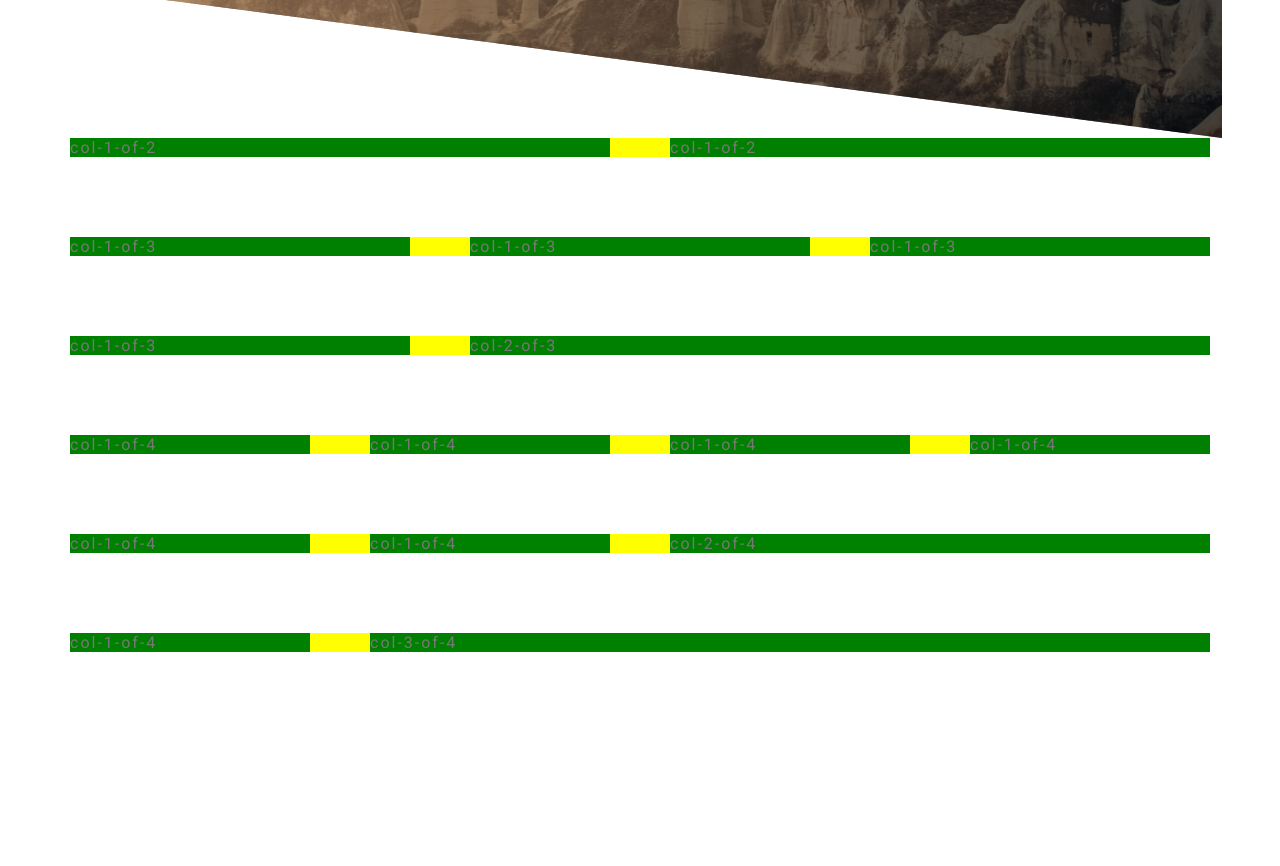
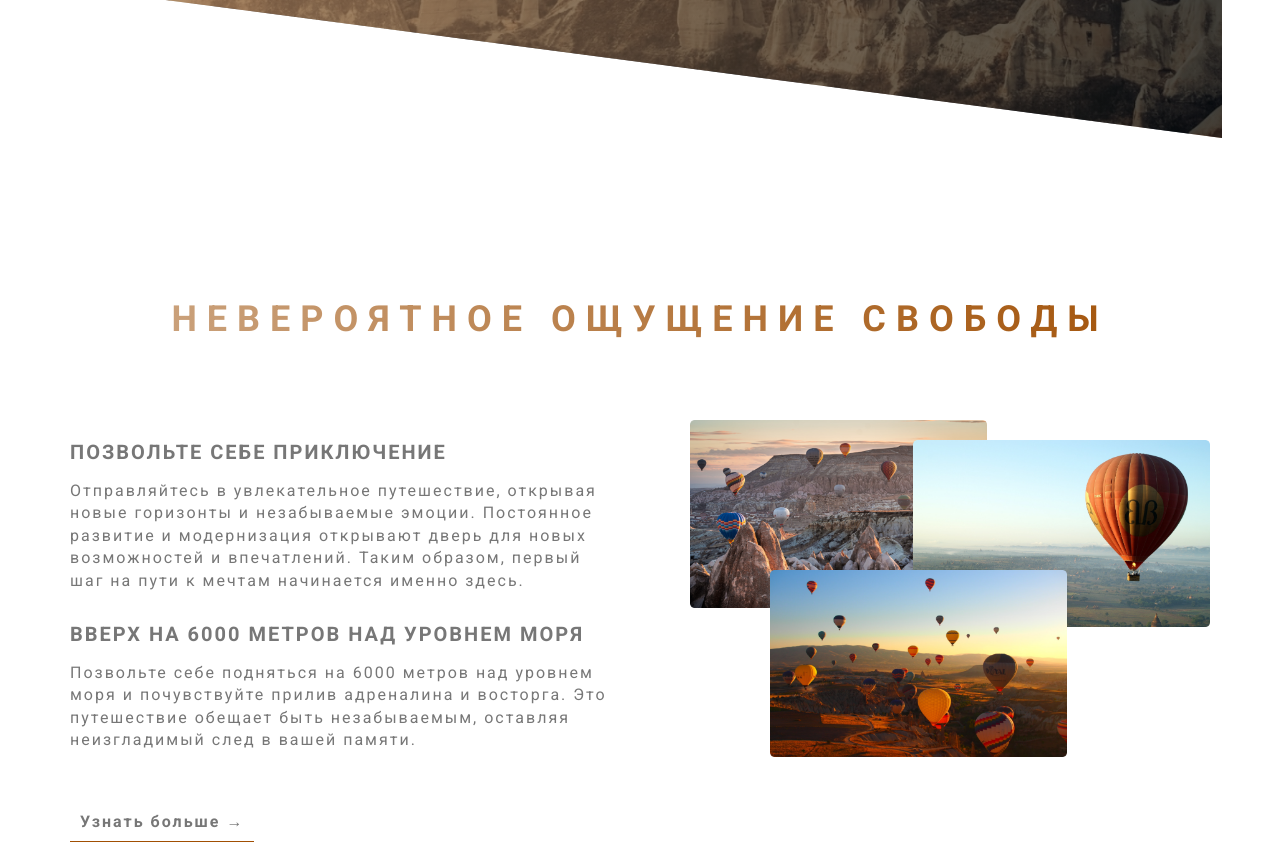
Before and after one commit to romche2h/ballons, a website: page index.html in a window 1280 px wide. Shown: the part 680-1546 px from the top of the page. Before the commit the page ends 1390 px from the top, so only its background shows below. Drawn offline with Linux system fonts and the light colour scheme.

Commit message:
finish second section

```diff
--- a/SASS/abstracts/_variable.sass
+++ b/SASS/abstracts/_variable.sass
@@ -2,11 +2,16 @@
 $color-gray: #777777
 //основные цвета сайта
 $color-brown-lite: #BA8554
-$color-brown-darck: #A14F03
+$color-brown-dark: #A14F03
 //черный и белый цвет сайта
 $color-white: #ffffff
 $color-black: #000000
 
+$shadow-h2:0rem .4rem .4rem rgba($color-black, .25)
+
 $margin-vertical-big: 8rem
 $grid-width: 114rem
 $gutter-horizontal: 6rem
+
+//Типографика
+$font-size-paragraph:1.6rem
--- a/SASS/base/_typography.sass
+++ b/SASS/base/_typography.sass
@@ -2,7 +2,7 @@ body
     font-family: 'Roboto', sans-serif
     font-weight: 400
     color: $color-gray
-    font-size: 1.6rem
+    font-size: $font-size-paragraph
     letter-spacing: .2rem
 
 .title-first
@@ -29,3 +29,29 @@ body
         animation-duration: 5s
         backface-visibility: hidden
         margin-bottom: 5rem
+
+.title-secondary
+    font-size: 3.6rem
+    letter-spacing: 1rem
+    text-align: center
+    font-weight: 800
+    background: linear-gradient(90deg, rgba($color-brown-lite, 0.7) 0.033%,($color-brown-dark) 99.941%)
+    -webkit-background-clip: text
+    color: transparent
+    transition: all .4s
+    backface-visibility: hidden
+
+    &:hover
+        transform:  skewY(2deg) skewX(15deg) scale(1.1)
+        text-shadow: $shadow-h2
+
+.title-third
+    font-size: 2rem
+    font-weight: 700
+    letter-spacing: .2rem
+
+.paragraph
+    font-size: $font-size-paragraph
+    font-weight: 400
+    line-height: 140%
+    letter-spacing: .2rem
--- a/SASS/base/_utilities.sass
+++ b/SASS/base/_utilities.sass
@@ -0,0 +1,11 @@
+.margin-bottom-80px
+    margin-bottom: 8rem
+
+.margin-bottom-50px
+    margin-bottom: 5rem
+
+.margin-bottom-30px
+    margin-bottom: 3rem
+
+.margin-bottom-10px
+    margin-bottom: 1rem
--- /dev/null
+++ b/SASS/components/_button-text.sass
@@ -0,0 +1,14 @@
+.btn-text
+    &:link,&:visited
+        color: $color-gray
+        font-size: $font-size-paragraph
+        font-weight: 700
+        line-height: 1.9rem
+        letter-spacing: .2rem
+        text-decoration: none
+        padding: 1rem
+        border-bottom: .1rem $color-brown-dark solid
+        display: inline-block
+    &:hover
+        color:$color-white
+        background: $color-brown-lite
--- /dev/null
+++ b/SASS/components/_composition.sass
@@ -0,0 +1,19 @@
+.composition
+    position: relative
+    &__photo
+        width: 55%
+        position: absolute
+        transition: all .3s
+        z-index: 10
+        &_n1
+            top:0
+            left: 2rem
+        &_n2
+            top: 2rem
+            right: 0rem
+        &_n3
+            top: 15rem
+            left: 10rem
+        &:hover
+            transform: scale(1.1)
+            z-index: 20
--- a/SASS/layout/_grid.sass
+++ b/SASS/layout/_grid.sass
@@ -1,6 +1,5 @@
 .row
     max-width: $grid-width
-    background: yellow
     margin: 0 auto
     &:not(:last-child)
         margin-bottom: $margin-vertical-big
@@ -27,7 +26,6 @@
 
 
 [class^="col-"]
-    background: green
     float: left
     &:not(:last-child)
         margin-right: $gutter-horizontal
--- a/SASS/pages/_home.sass
+++ b/SASS/pages/_home.sass
@@ -0,0 +1,2 @@
+.section-about
+    padding-top: 8rem
--- a/SASS/style.sass
+++ b/SASS/style.sass
@@ -8,6 +8,8 @@
 @import "base/utilities"
 
 @import "components/button"
+@import "components/_button-text"
+@import "components/_composition"
 
 @import "layout/header"
 @import "layout/grid"
--- a/index.html
+++ b/index.html
@@ -28,9 +28,60 @@
           <a href="#" class="btn btn_animated">НАШ КАТАЛОГ</a>
         </div>
       </header>
+      <main>
+        <section class="section-about">
+          <div class="margin-bottom-80px"></div>
+          <h2 class="title-secondary margin-bottom-80px">
+            НЕВЕРОЯТНОЕ ОЩУЩЕНИЕ СВОБОДЫ
+          </h2>
+          <div class="row">
+            <div class="col-1-of-2">
+              <h3 class="title-third margin-bottom-10px">
+                ПОЗВОЛЬТЕ СЕБЕ ПРИКЛЮЧЕНИЕ
+              </h3>
+              <p class="paragraph margin-bottom-30px">
+                Отправляйтесь в увлекательное путешествие, открывая новые
+                горизонты и незабываемые эмоции. Постоянное развитие и
+                модернизация открывают дверь для новых возможностей и
+                впечатлений. Таким образом, первый шаг на пути к мечтам
+                начинается именно здесь.
+              </p>
+
+              <h3 class="title-third margin-bottom-10px">
+                ВВЕРХ НА 6000 МЕТРОВ НАД УРОВНЕМ МОРЯ
+              </h3>
+              <p class="paragraph margin-bottom-50px">
+                Позвольте себе подняться на 6000 метров над уровнем моря и
+                почувствуйте прилив адреналина и восторга. Это путешествие
+                обещает быть незабываемым, оставляя неизгладимый след в вашей
+                памяти.
+              </p>
+
+              <a href="#" class="btn-text">Узнать больше &rarr;</a>
+            </div>
+            <div class="col-1-of-2">
+              <div class="composition">
+                <img
+                  src="img/photo-ballons-1.png"
+                  alt="foto one"
+                  class="composition__photo composition__photo_n1"
+                /><img
+                  src="img/photo-ballons-2.png"
+                  alt="foto two"
+                  class="composition__photo composition__photo_n2"
+                /><img
+                  src="img/photo-ballons-3.png"
+                  alt="foto three"
+                  class="composition__photo composition__photo_n3"
+                />
+              </div>
+            </div>
+          </div>
+        </section>
+      </main>
     </div>
 
-    <section class="grid-test">
+    <!-- <section class="grid-test">
       <div class="row">
         <div class="col-1-of-2">col-1-of-2</div>
         <div class="col-1-of-2">col-1-of-2</div>
@@ -64,6 +115,6 @@
         <div class="col-1-of-4">col-1-of-4</div>
         <div class="col-3-of-4">col-3-of-4</div>
       </div>
-    </section>
+    </section> -->
   </body>
 </html>
```
Also changed, not shown: SASS/base/_animation.sass (line endings or trailing spaces), SASS/components/_button.sass (line endings or trailing spaces), css/style.css, img/photo-ballons-1.png (added), img/photo-ballons-2.png (added), img/photo-ballons-3.png (added), 1 other file.
